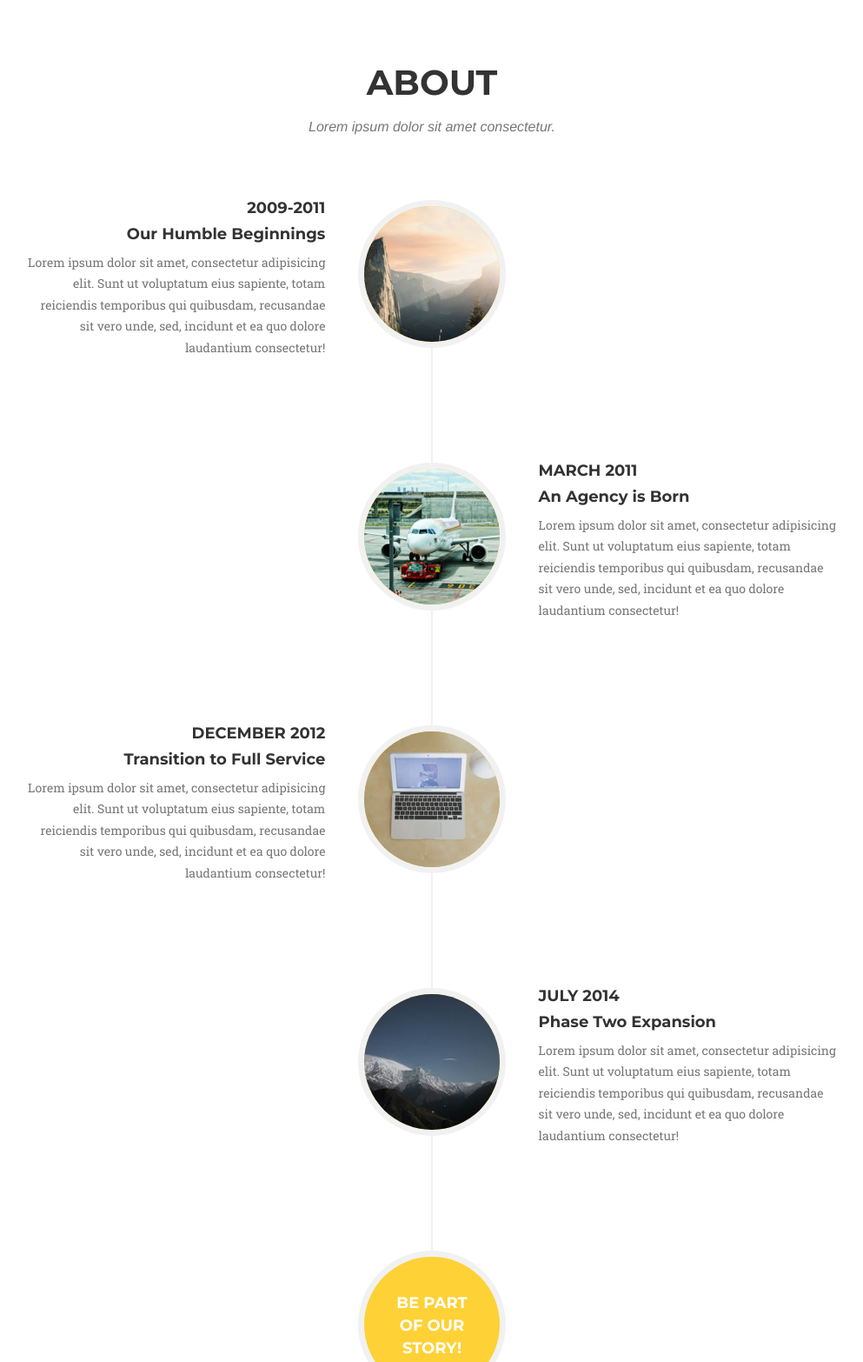
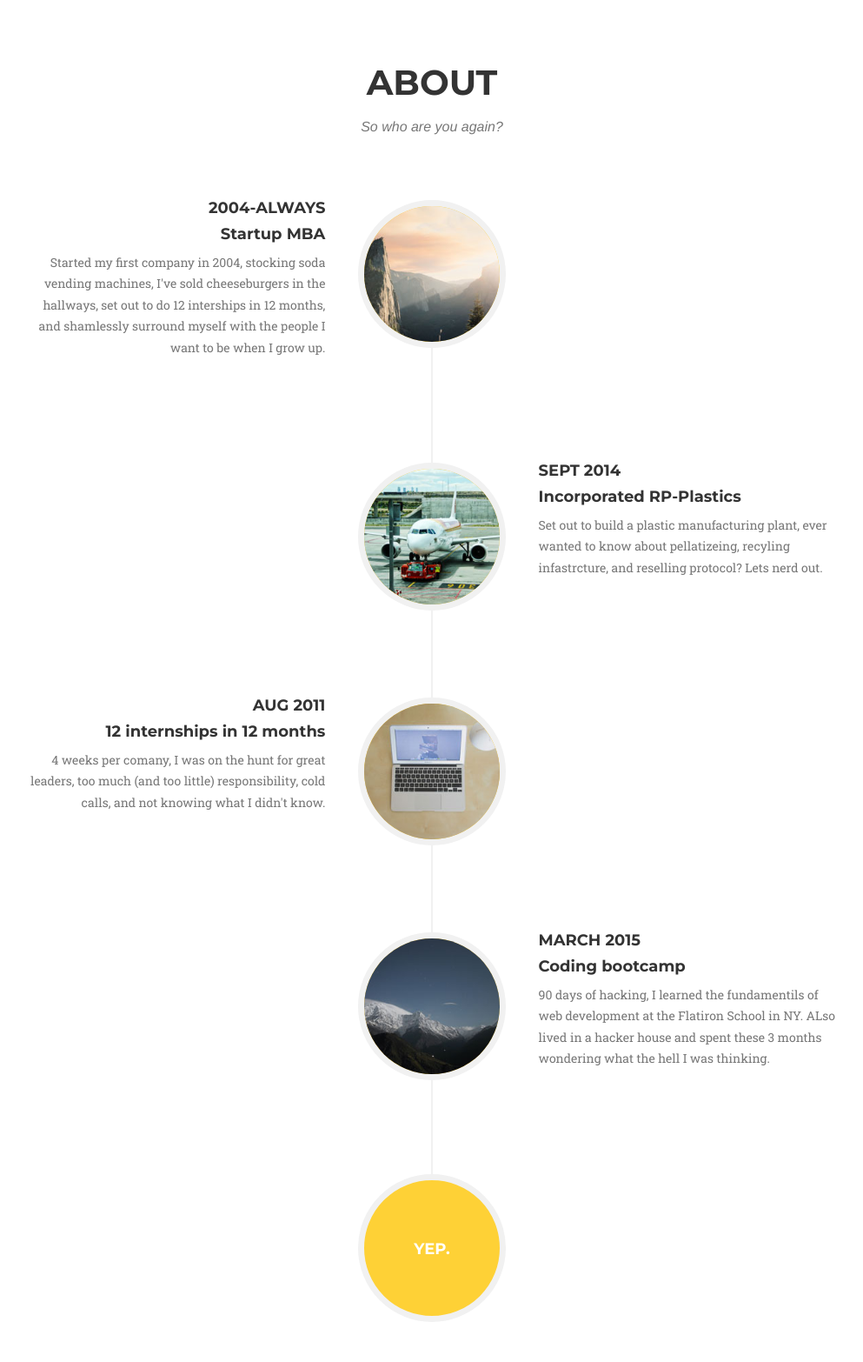
Before and after one commit to Cassidy-Robertson/sitethree, a website: page index.html in a window 1280 px wide. Shown: the part 3160-4726 px from the top of the page at 87% size, without its empty margins (143-1136 px from the left). Drawn offline with nearby package versions, Linux system fonts and the light colour scheme; a web font is replaced by a local one.

Commit message:
about draft

```diff
--- a/index.html
+++ b/index.html
@@ -227,7 +227,7 @@
             <div class="row">
                 <div class="col-lg-12 text-center">
                     <h2 class="section-heading">About</h2>
-                    <h3 class="section-subheading text-muted">Lorem ipsum dolor sit amet consectetur.</h3>
+                    <h3 class="section-subheading text-muted">So who are you again?</h3>
                 </div>
             </div>
             <div class="row">
@@ -239,11 +239,11 @@
                             </div>
                             <div class="timeline-panel">
                                 <div class="timeline-heading">
-                                    <h4>2009-2011</h4>
-                                    <h4 class="subheading">Our Humble Beginnings</h4>
+                                    <h4>2004-Always</h4>
+                                    <h4 class="subheading">Startup MBA</h4>
                                 </div>
                                 <div class="timeline-body">
-                                    <p class="text-muted">Lorem ipsum dolor sit amet, consectetur adipisicing elit. Sunt ut voluptatum eius sapiente, totam reiciendis temporibus qui quibusdam, recusandae sit vero unde, sed, incidunt et ea quo dolore laudantium consectetur!</p>
+                                    <p class="text-muted">Started my first company in 2004, stocking soda vending machines, I've sold cheeseburgers in the hallways, set out to do 12 interships in 12 months, and shamlessly surround myself with the people I want to be when I grow up.</p>
                                 </div>
                             </div>
                         </li>
@@ -253,11 +253,11 @@
                             </div>
                             <div class="timeline-panel">
                                 <div class="timeline-heading">
-                                    <h4>March 2011</h4>
-                                    <h4 class="subheading">An Agency is Born</h4>
+                                    <h4>Sept 2014</h4>
+                                    <h4 class="subheading">Incorporated RP-Plastics</h4>
                                 </div>
                                 <div class="timeline-body">
-                                    <p class="text-muted">Lorem ipsum dolor sit amet, consectetur adipisicing elit. Sunt ut voluptatum eius sapiente, totam reiciendis temporibus qui quibusdam, recusandae sit vero unde, sed, incidunt et ea quo dolore laudantium consectetur!</p>
+                                    <p class="text-muted">Set out to build a plastic manufacturing plant, ever wanted to know about pellatizeing, recyling infastrcture, and reselling protocol? Lets nerd out.</p>
                                 </div>
                             </div>
                         </li>
@@ -267,11 +267,11 @@
                             </div>
                             <div class="timeline-panel">
                                 <div class="timeline-heading">
-                                    <h4>December 2012</h4>
-                                    <h4 class="subheading">Transition to Full Service</h4>
+                                    <h4>Aug 2011</h4>
+                                    <h4 class="subheading">12 internships in 12 months</h4>
                                 </div>
                                 <div class="timeline-body">
-                                    <p class="text-muted">Lorem ipsum dolor sit amet, consectetur adipisicing elit. Sunt ut voluptatum eius sapiente, totam reiciendis temporibus qui quibusdam, recusandae sit vero unde, sed, incidunt et ea quo dolore laudantium consectetur!</p>
+                                    <p class="text-muted">4 weeks per comany, I was on the hunt for great leaders, too much (and too little) responsibility, cold calls, and not knowing what I didn't know.</p>
                                 </div>
                             </div>
                         </li>
@@ -281,19 +281,19 @@
                             </div>
                             <div class="timeline-panel">
                                 <div class="timeline-heading">
-                                    <h4>July 2014</h4>
-                                    <h4 class="subheading">Phase Two Expansion</h4>
+                                    <h4>March 2015</h4>
+                                    <h4 class="subheading">Coding bootcamp</h4>
                                 </div>
                                 <div class="timeline-body">
-                                    <p class="text-muted">Lorem ipsum dolor sit amet, consectetur adipisicing elit. Sunt ut voluptatum eius sapiente, totam reiciendis temporibus qui quibusdam, recusandae sit vero unde, sed, incidunt et ea quo dolore laudantium consectetur!</p>
+                                    <p class="text-muted">90 days of hacking, I learned the fundamentils of web development at the Flatiron School in NY. ALso lived in a hacker house and spent these 3 months wondering what the hell I was thinking.</p>
                                 </div>
                             </div>
                         </li>
                         <li class="timeline-inverted">
                             <div class="timeline-image">
-                                <h4>Be Part
-                                    <br>Of Our
-                                    <br>Story!</h4>
+                                <h4>
+                                    <br>Yep.
+                                    <br></h4>
                             </div>
                         </li>
                     </ul>
```
